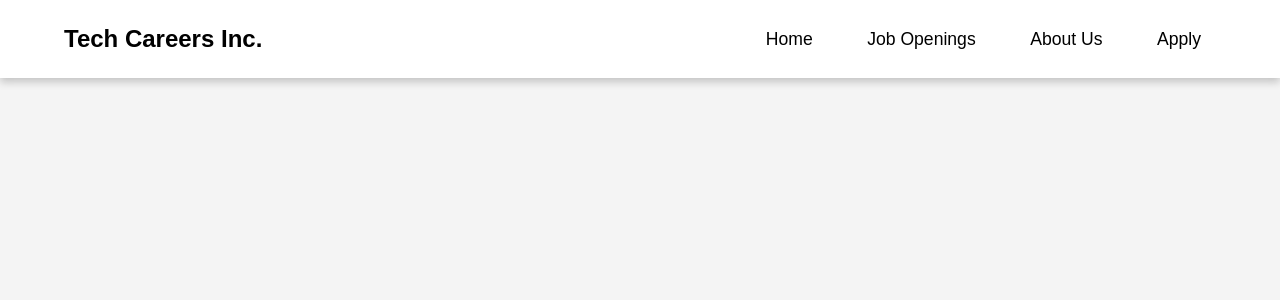
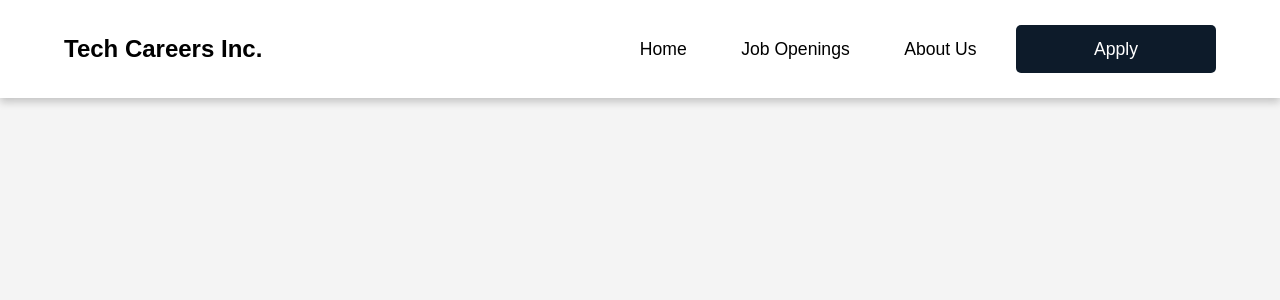
Before and after one commit to Shriyans007/Web-Tech-Project, a PHP site: page /apply.html in a window 1280 px wide. Shown: the top 300 px of the page. Run offline with PHP 8.4, Linux system fonts and the light colour scheme.

Commit message:
updated it so that the apply html is always blue as its the most important

```diff
--- a/jobs.html
+++ b/jobs.html
@@ -21,9 +21,9 @@
         </nav>
     </header>
 
-    <header2>
+    <header class="job-header">
         <h1>Job Opportunities</h1>
-    </header2>
+    </header>
 
     <main>
         <section>
--- a/styles.css
+++ b/styles.css
@@ -7,6 +7,7 @@
     font-family: Arial, sans-serif;
 }
 
+
 /* Header Styling */
 header {
     background-color: white;
@@ -14,14 +15,13 @@ header {
     justify-content: space-between;
     align-items: center;
     padding: 15px 5%;
-    position: sticky;
     top: 0;
     width: 100%;
     z-index: 1000;
     box-shadow: 0 4px 8px rgba(0, 0, 0, 0.2);
 }
 
-header2 {
+.job-header {
     background-color: #0D1B2A;
     display: flex;
     justify-content: space-between;
@@ -67,6 +67,21 @@ nav {
     background: #415A77;
 }
 
+.nav-links a[href="apply.html"] {
+    background-color: #0D1B2A;
+    color: white !important;
+    border-radius: 5px;
+    transition: background 0.3s;
+    width: 200px;
+    padding: 10px 5px;
+    display: inline-block;
+    min-width: 100px;
+    text-align: center;
+}
+
+.nav-links a[href="apply.html"]:hover {
+    background-color: #415A77;
+}
 /* Mobile Responsive Navigation */
 @media (max-width: 768px) {
     header {
```
